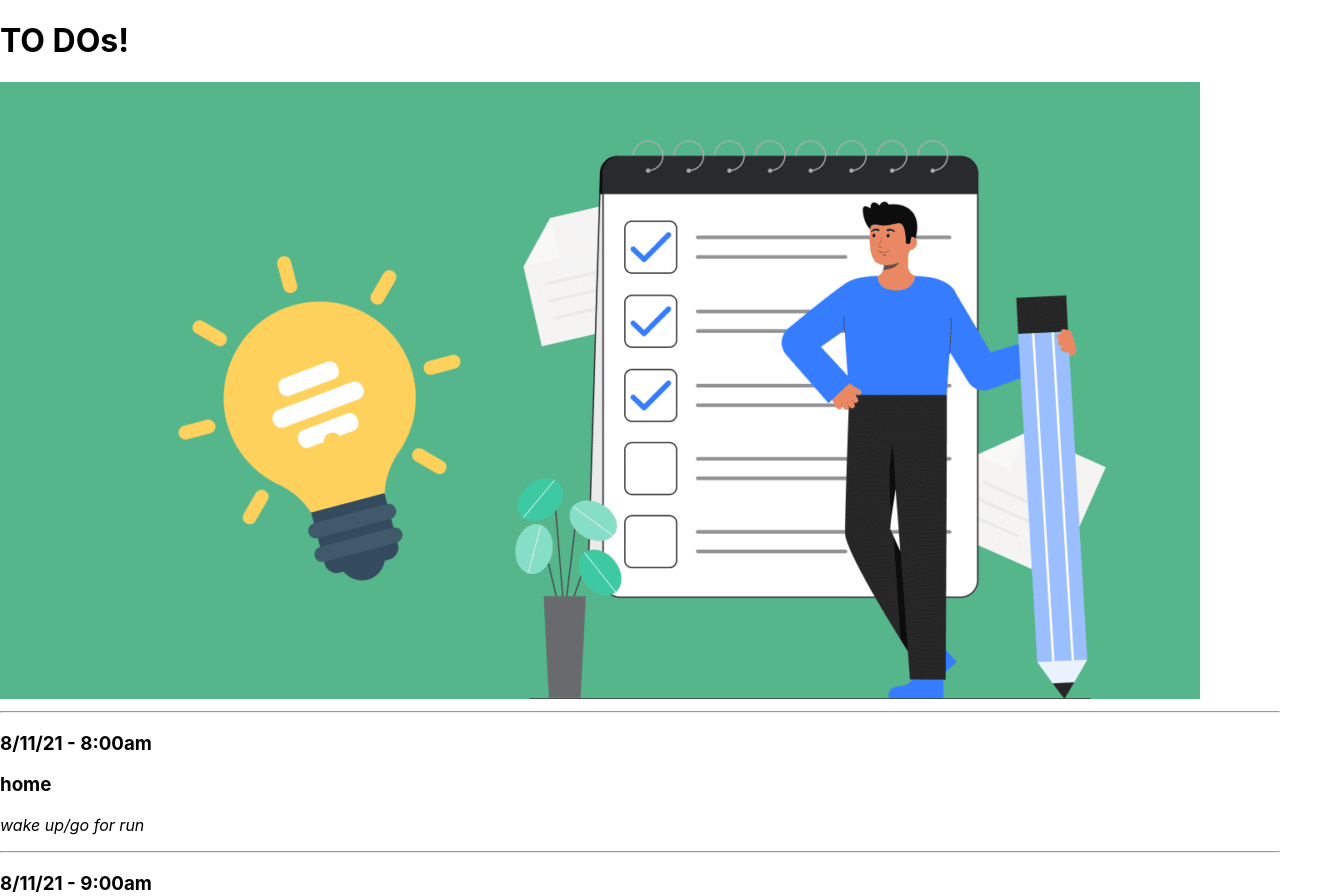
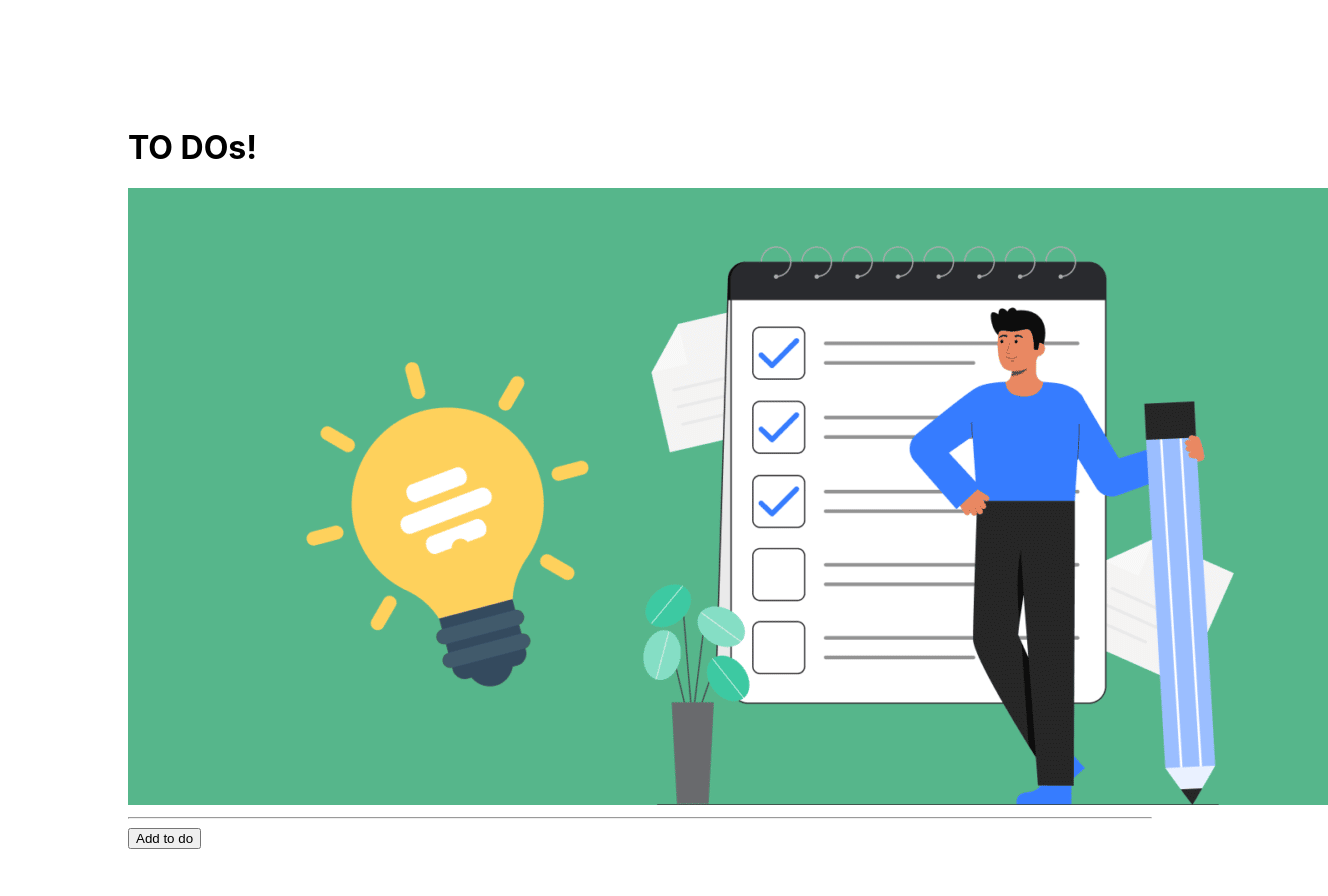
Before and after one commit to pangtodd/ToDoReact, a React (Create React App) app: page / in a window 1280 px wide. Shown: the top 896 px of the page, 1328 px wide, since content can reach past the window. Built offline with nearby package versions, Linux system fonts and the light colour scheme.

Commit message:
WIP, buttons seem to be working, but doesn't display list of to-dos as expected. Fix tomorrow?

```diff
--- a/src/components/App.js
+++ b/src/components/App.js
@@ -1,5 +1,5 @@
+import React from "react";
 import Container from 'react-bootstrap/Container';
-import React from "react";
 import Header from "./Header";
 import ToDoControl from "./ToDoControl"
 
@@ -7,12 +7,9 @@ import ToDoControl from "./ToDoControl"
 function App(){
   return (
     <Container>
-    <React.Fragment>
       <Header />
       <ToDoControl />
-    </React.Fragment>
     </Container>
-
   );
 }
 
--- a/src/components/NewToDoForm.js
+++ b/src/components/NewToDoForm.js
@@ -1,11 +1,45 @@
 import React from "react";
+import { v4 } from 'uuid';
+import PropTypes from "prop-types";
 
 function NewToDoForm(props){
+  function handleNewToDoFormSubmission(event) {
+    event.preventDefaul();
+    props.onNewToDoCreation({
+      date: event.target.date.value,
+      time: event.target.time.value,
+      location: event.target.location.value,
+      description: event.target.description.value,
+      id: v4()
+    });
+  }
+
   return(
     <React.Fragment>
-      <h3>This is a foooooorm!</h3>
+      <form onSubmit={handleNewToDoFormSubmission}>
+        <input
+          type='text'
+          name='date'
+          placeholder='Date' />
+        <input
+          type='text'
+          name='time'
+          placeholder='Time' />
+        <input
+          type='text'
+          name='location'
+          placeholder='Location' />
+        <textarea
+          name = "description"
+          placeholder = "Description of task" />
+        <button type="submit">create to do!</button>
+      </form>
     </React.Fragment>
   );
 }
 
+NewToDoForm.propTypes={
+  onNewToDoCreation: PropTypes.func
+};
+
 export default NewToDoForm;
--- a/src/components/ToDoList.js
+++ b/src/components/ToDoList.js
@@ -1,45 +1,26 @@
 import React from "react";
 import ToDo from "./ToDo";
 import Container from 'react-bootstrap/Container';
+import PropTypes from "prop-types";
 
-
-const mainToDoList = [
-  {
-    date: "8/11/21",
-    time: "8:00am",
-    location: "home",
-    description:"wake up/go for run"
-  },
-  {
-    date: "8/11/21",
-    time: "9:00am",
-    location: "home",
-    description:"shower/breakfast"
-  },
-  {
-    date: "8/11/21",
-    time: "10:00am",
-    location: "store",
-    description:"get food for the week"
-  }
-];
-
-
-function ToDoList(){
+function ToDoList(props){
   return (
     <Container>
-    <React.Fragment>
       <hr/>
-      {mainToDoList.map((toDo, index) =>
-        <ToDo date={toDo.date}
-        time={toDo.time}
-        location={toDo.location}
-        description={toDo.description}
-        key={index}/>
+      {props.toDoList.map((toDo, index)=>
+        <ToDo
+          date ={toDo.date}
+          time ={toDo.time}
+          location ={toDo.location}
+          description ={toDo.description}
+          key={index}/>
       )}
-    </React.Fragment>
     </Container>
   );
 }
 
+ToDoList.propTypes={
+  toDoList: PropTypes.array
+};
+
 export default ToDoList;
--- a/src/components/toDoControl.js
+++ b/src/components/toDoControl.js
@@ -7,7 +7,8 @@ class ToDoControl extends React.Component {
   constructor(props){
     super(props);
     this.state = {
-      formVisibleOnPage: false
+      formVisibleOnPage: false,
+      mainToDoList: []
     };
   }
 
@@ -17,15 +18,22 @@ class ToDoControl extends React.Component {
     }));
   }
 
+  handleAddingNewToDoToList = (newToDo) => {
+    const newMainToDoList = this.state.mainToDoList.concat(newToDo);
+    this.setState({
+      mainToDoList: newMainToDoList,
+      formVisibleOnPage: false
+    });
+  }
+
   render(){
     let currentlyVisibleState= null;
     let buttonText = null;
-    let addToDoButton = null;
     if(this.state.formVisibleOnPage){
-      currentlyVisibleState=<NewToDoForm />
-      buttonText="return to to do list";
+      currentlyVisibleState = <NewToDoForm onNewToDoCreation={this.handleAddingNewToDoToList} />
+      buttonText="return to the to do list";
     } else {
-      currentlyVisibleState=<ToDoList />
+      currentlyVisibleState=<ToDoList toDoList={this.state.mainToDoList}/>;
       buttonText="Add to do";
     }
     return(
--- a/src/index.css
+++ b/src/index.css
@@ -1,5 +1,5 @@
 body {
-  margin: 0;
+  margin: 10%;
   font-family: -apple-system, BlinkMacSystemFont, 'Segoe UI', 'Roboto', 'Oxygen',
     'Ubuntu', 'Cantarell', 'Fira Sans', 'Droid Sans', 'Helvetica Neue',
     sans-serif;
```
